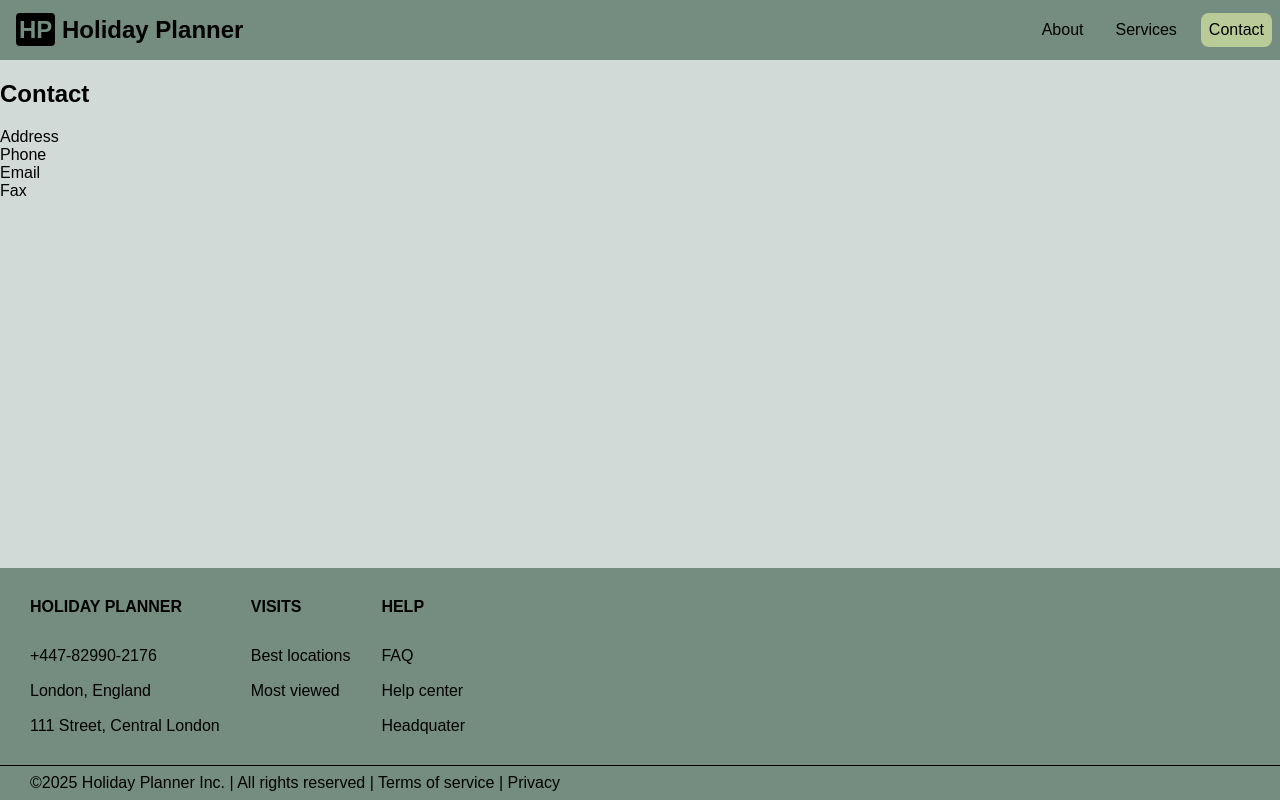
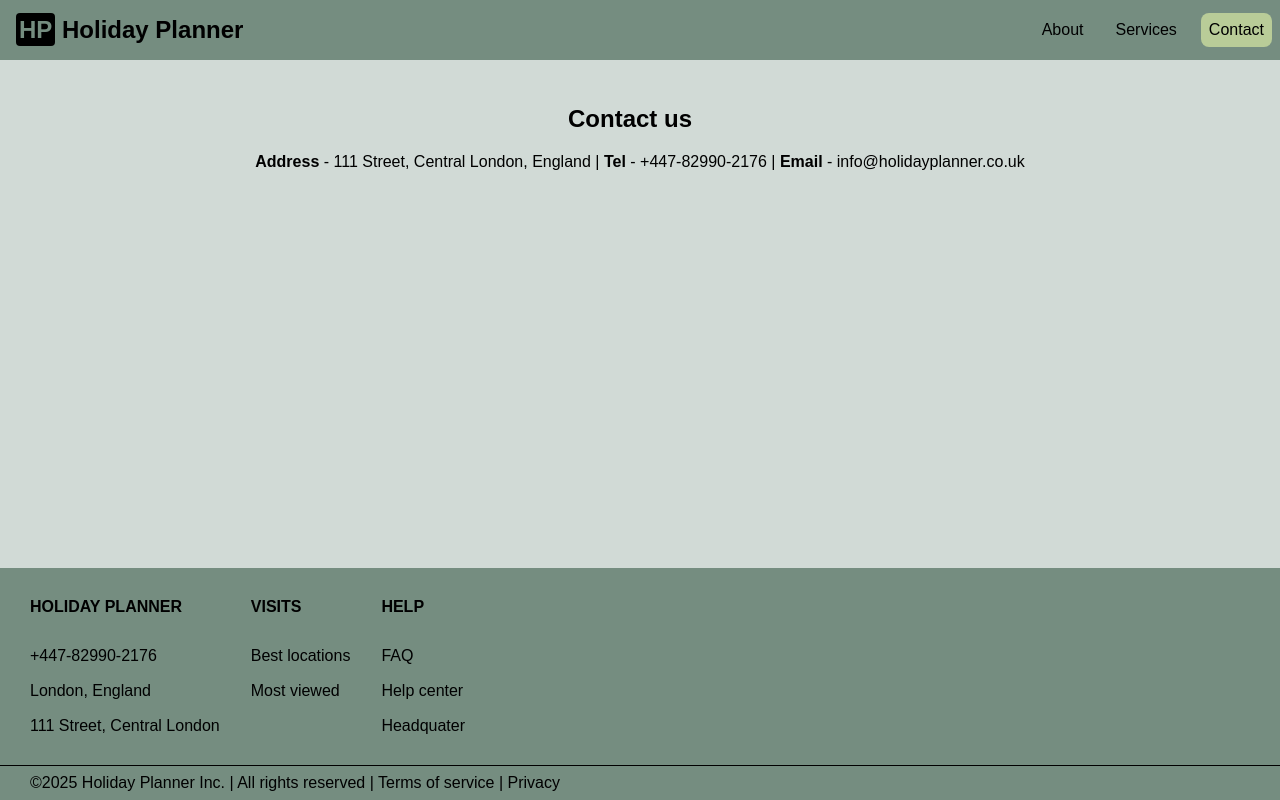
Before and after one commit to bello-damy/holiday-planner, a React (Create React App) app: page /contacts in a window 1280 px wide. Built offline with nearby package versions, Linux system fonts and the light colour scheme.

Commit message:
pages structured

```diff
--- a/src/pages/About.js
+++ b/src/pages/About.js
@@ -1,6 +1,10 @@
 export const About = () => {
     return (
-        <div>
+        <div style={{
+            padding: "25px",
+            textAlign: "justify",
+            justfyContent: "center"
+        }}>
             <h2>About us</h2>
             <p>Lorem ipsum dolor sit amet consectetur adipisicing elit. Vero nobis nam voluptas eveniet distinctio natus ducimus. Ullam iure veritatis voluptatum laborum suscipit soluta delectus inventore vel, molestiae possimus quam, dolorem, saepe vitae tempore facere magnam cupiditate laboriosam quod esse temporibus fugiat. Nisi modi nihil quo ad. Vero praesentium modi excepturi non quisquam quod aliquid quae, hic illum aperiam, veritatis velit quis, porro harum sint molestias ipsa omnis rem possimus dolore repellendus ullam necessitatibus consequuntur deserunt! Magni a error maxime hic, reiciendis quis vel ad adipisci eaque incidunt perspiciatis quasi velit perferendis autem, voluptas illum. Ab, minus eos. Id, maxime libero.</p>
         </div>
--- a/src/pages/Contacts.js
+++ b/src/pages/Contacts.js
@@ -1,13 +1,15 @@
 export const Contacts = () => {
     return (
-        <div>
-            <h2>Contact</h2>
-            <ul>
-                <li>Address</li>
-                <li>Phone</li>
-                <li>Email</li>
-                <li>Fax</li>
-            </ul>
+        <div style={{
+            padding: "25px",
+            textAlign: "center",
+            justfyContent: "center"
+        }}>
+            <h2>Contact us</h2>
+            <p> <span style={{ fontWeight: "bold" }}> Address</span> - 111 Street, Central London, England |
+                <span style={{ fontWeight: "bold" }}> Tel</span> - +447-82990-2176 |
+                <span style={{ fontWeight: "bold" }}> Email</span> - info@holidayplanner.co.uk
+            </p>
         </div>
     );
 }
--- a/src/pages/Home.js
+++ b/src/pages/Home.js
@@ -3,5 +3,5 @@ export const Home = () => {
         <div>
 
         </div>
-     );
+    );
 }
--- a/src/pages/Navbar.css
+++ b/src/pages/Navbar.css
@@ -24,7 +24,7 @@ nav ul {
     display: flex;
 }
 
-nav ul li {
+ul li {
     list-style: none;
 }
 
@@ -100,4 +100,7 @@ nav .menu span {
 
 h2 {
     padding: 20px 20px 20px 0px;
+    display: flex;
+    justify-content: center;
+    align-items: center;
 }
--- a/src/pages/Services.js
+++ b/src/pages/Services.js
@@ -1,7 +1,7 @@
 export const Services = () => {
   return (
-    <div>
-      <h2>Services</h2>
+    <div style={{ padding: "25px", textAlign: "justify", justfyContent: "center" }}>
+      <h2>Our services</h2>
       <div>
         Lorem ipsum dolor sit amet, consectetur adipisicing elit. Adipisci dolore harum maiores, cumque asperiores est quam minus non corrupti, eum provident. Esse, labore ratione tenetur quidem molestias explicabo voluptatum minus natus eaque in aperiam praesentium corporis, voluptas veniam sunt atque. Amet itaque quo dignissimos quaerat, similique corporis? Tempora odit voluptas iusto unde mollitia possimus incidunt consectetur? Sapiente nisi repellendus quasi illo adipisci, dolores consectetur vitae nesciunt reiciendis, cum inventore voluptates. Aliquam ducimus velit ipsum quasi impedit consequatur iusto animi itaque dolorum quae facere magni consectetur amet minima dicta, assumenda incidunt possimus blanditiis quisquam eveniet quo expedita natus! Dicta, nostrum impedit?
       </div>
```
Also changed, not shown: 1 other file (tests, documents, lock files or other folders).
